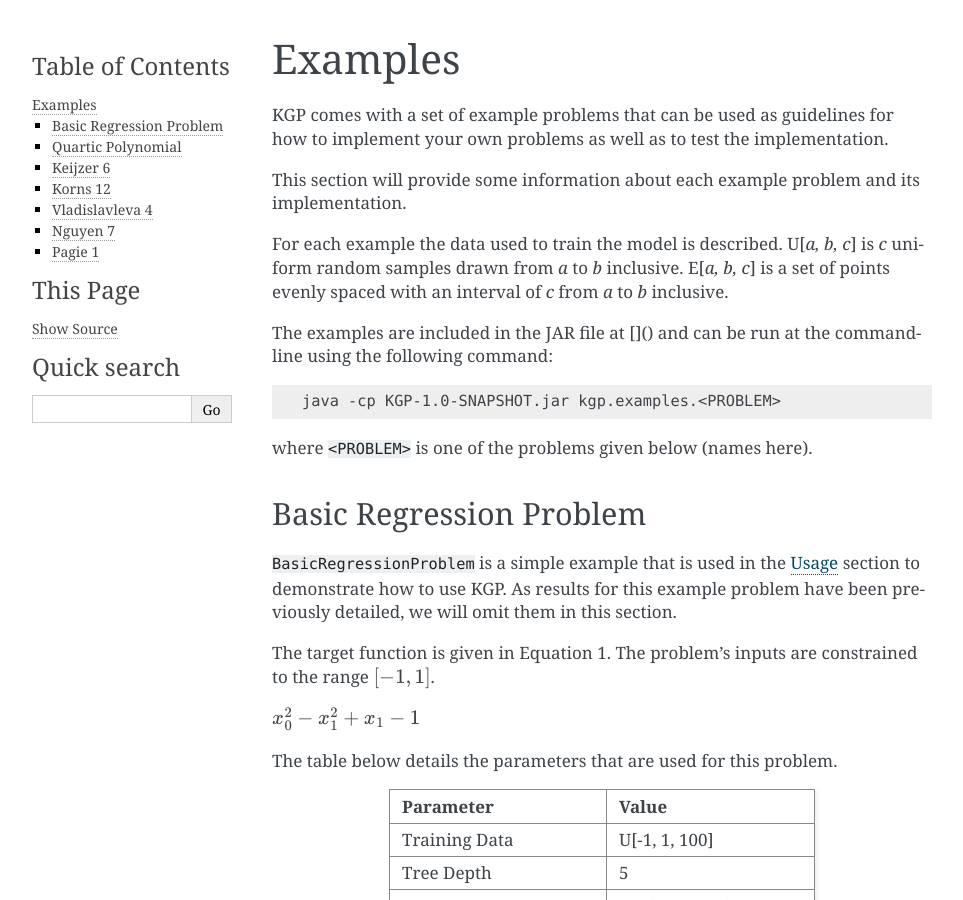
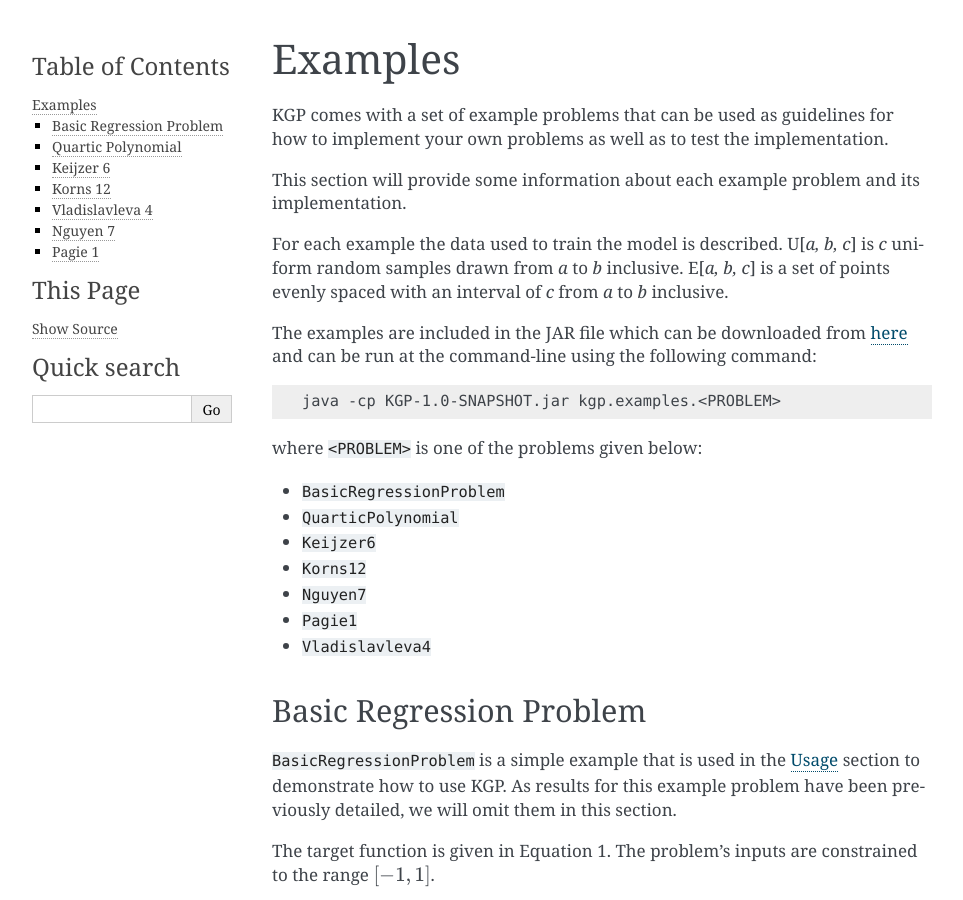
Before and after one commit to JedS6391/KGP, a Sphinx documentation site: the page built from docs/source/examples.rst, in a window 1280 px wide and 900 px high. Shown: the whole window, without its empty margins (148-1111 px from the left). Built offline with Sphinx 7.4.7, drawn with Linux system fonts in a browser that asks for light colours.

Commit message:
Add link to release in documentation.

```diff
--- a/docs/source/examples.rst
+++ b/docs/source/examples.rst
@@ -7,14 +7,21 @@ This section will provide some information about each example problem and its im
 
 For each example the data used to train the model is described. U[*a, b, c*] is *c* uniform random samples drawn from *a* to *b* inclusive. E[*a, b, c*] is a set of points evenly spaced with an interval of *c* from *a* to *b* inclusive.
 
-The examples are included in the JAR file at []() and can be run at the command-line using the following command:
+The examples are included in the JAR file which can be downloaded from `here <https://github.com/JedS6391/KGP/releases/tag/v0.1/>`_ and can be run at the command-line using the following command:
 
 .. code-block:: shell
 
     java -cp KGP-1.0-SNAPSHOT.jar kgp.examples.<PROBLEM>
 
-where ``<PROBLEM>`` is one of the problems given below (names here).
+where ``<PROBLEM>`` is one of the problems given below:
 
+- ``BasicRegressionProblem``
+- ``QuarticPolynomial``
+- ``Keijzer6``
+- ``Korns12``
+- ``Nguyen7``
+- ``Pagie1``
+- ``Vladislavleva4``
 
 Basic Regression Problem
 ========================
--- a/docs/source/usage.rst
+++ b/docs/source/usage.rst
@@ -3,7 +3,9 @@ Usage
 
 This section will detail some of the concepts that are used by KGP in order to facilitate evolution. It will do this by first describing the concept and then providing an example usage to put these concepts into a more practical context.
 
-To solve a problem using KGP, it is as simple as adding the JAR file to the class path and building against it.
+To solve a problem using KGP, it is as simple as adding the JAR file to the class path and building against it. The JAR file can be downloaded from `here <https://github.com/JedS6391/KGP/releases/tag/v0.1/>`_.
+
+To see how to run the example problems see :doc:`Examples </examples/>` section.
 
 Model
 =====
```
